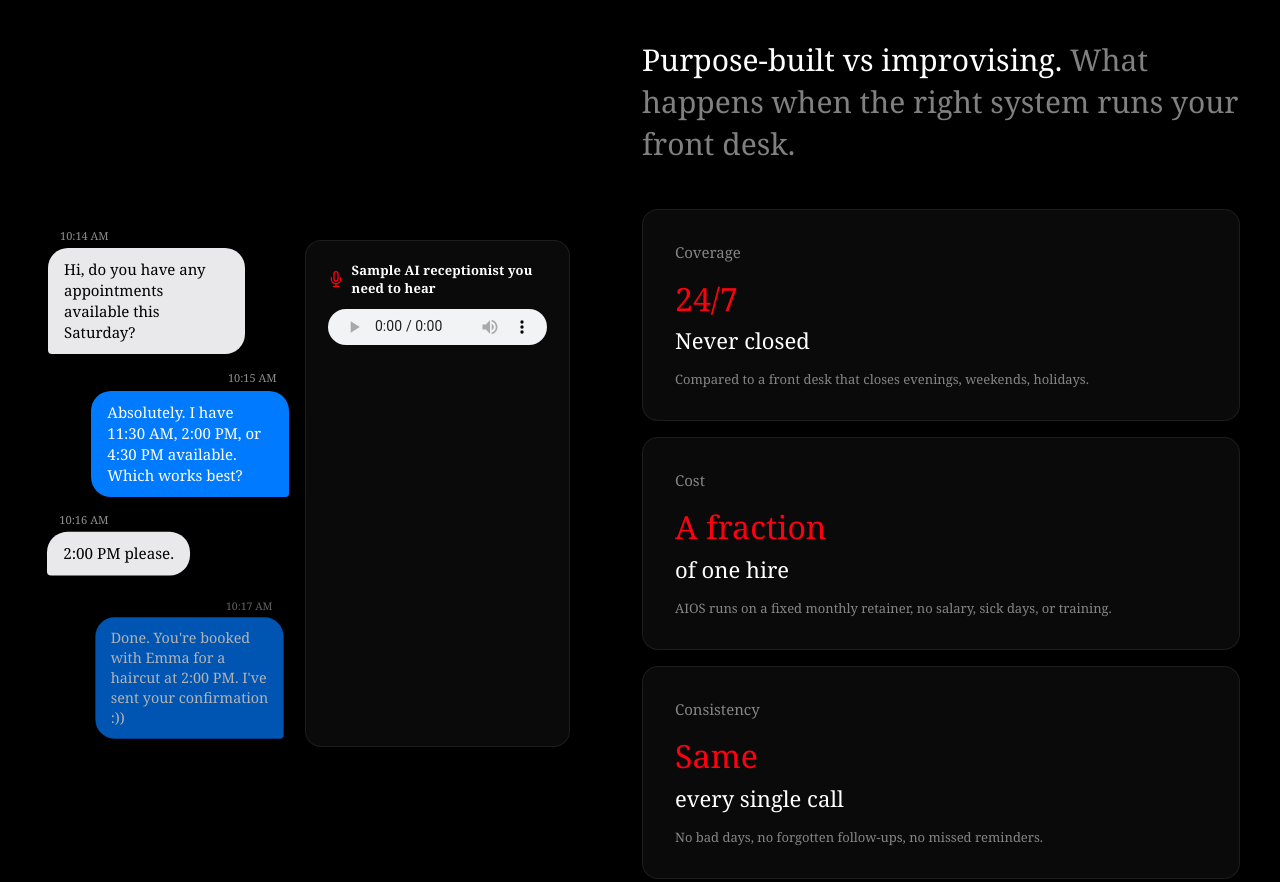
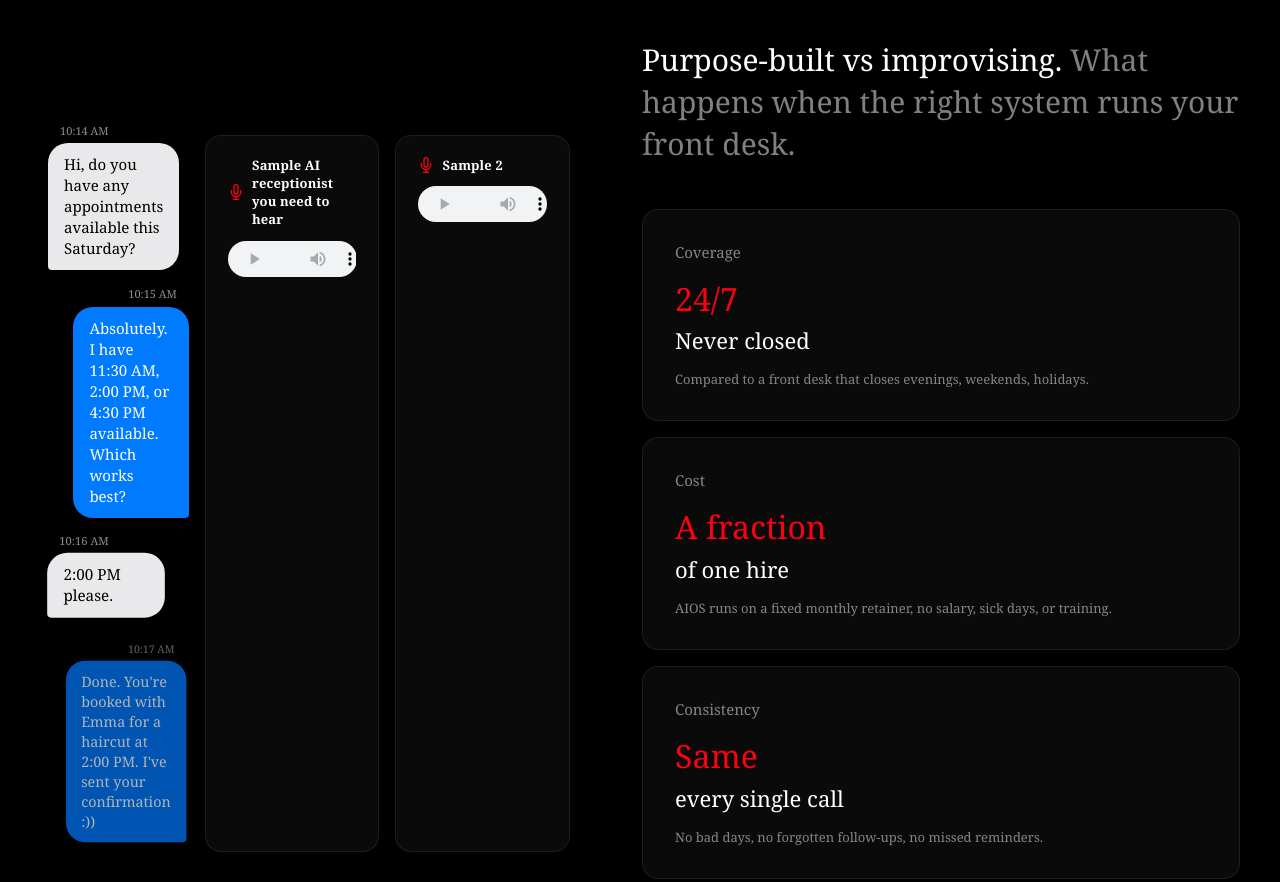
Before and after one commit to kash300705/workartificial, a plain HTML site: page index.html in a window 1280 px wide. Shown: the part 1240-2122 px from the top of the page. Drawn offline with nearby package versions, Linux system fonts and the light colour scheme; animation ran at ten frames a second; a web font is replaced by a local one.

Commit message:
Add second audio sample (HVAC receptionist) under the first

```diff
--- a/index.html
+++ b/index.html
@@ -648,6 +648,19 @@
             Sample AI receptionist you need to hear
           </div>
           <audio controls preload="metadata" id="cas-audio" src="meta-ad-receptionist.mp3#t=91"></audio>
+        </div>
+
+        <div class="chat-audio-sample reveal">
+          <div class="cas-label">
+            <svg width="16" height="16" viewBox="0 0 24 24" fill="none" stroke="currentColor" stroke-width="2" stroke-linecap="round" stroke-linejoin="round">
+              <path d="M12 1a3 3 0 0 0-3 3v8a3 3 0 0 0 6 0V4a3 3 0 0 0-3-3z"></path>
+              <path d="M19 10v2a7 7 0 0 1-14 0v-2"></path>
+              <line x1="12" y1="19" x2="12" y2="23"></line>
+              <line x1="8" y1="23" x2="16" y2="23"></line>
+            </svg>
+            Sample 2
+          </div>
+          <audio controls preload="metadata" src="ai-receptionist-sample-2.mp3"></audio>
         </div>
       </div>
     </div>
```
Also changed, not shown: 1 other file.
